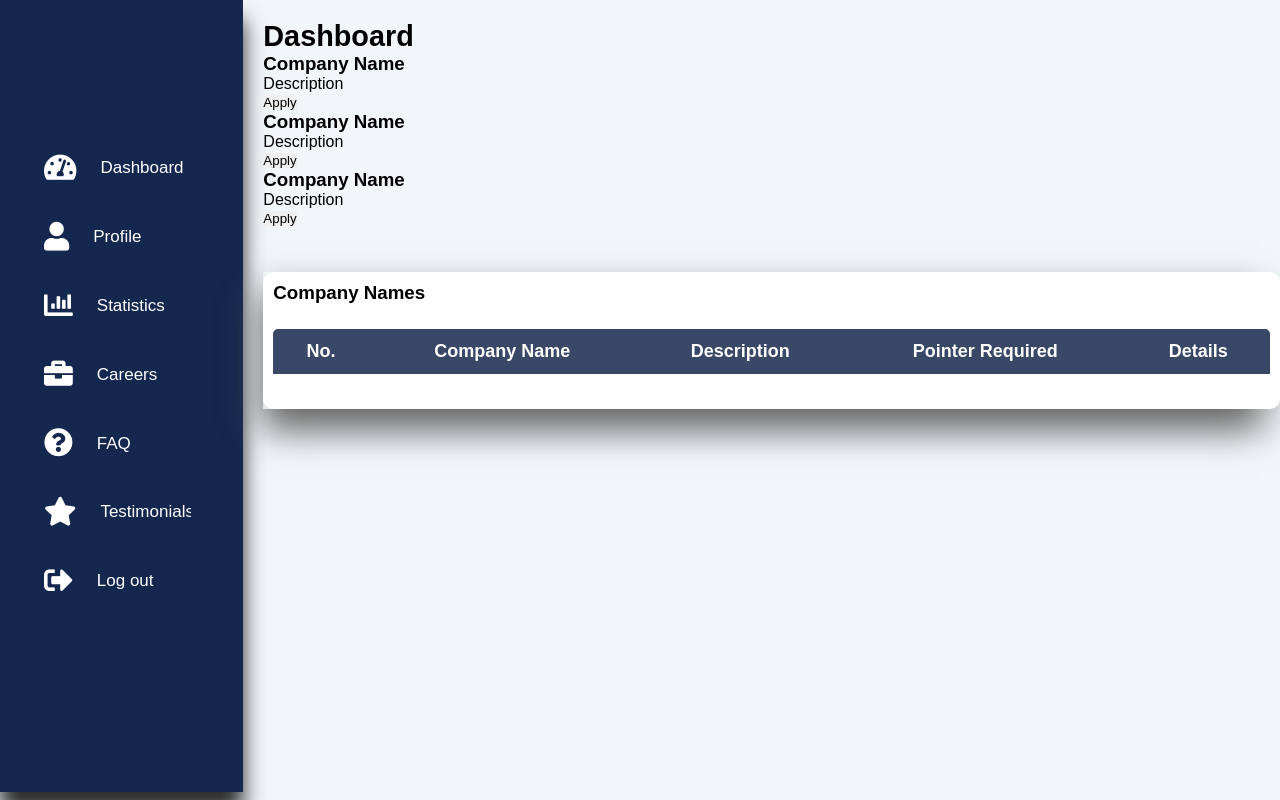
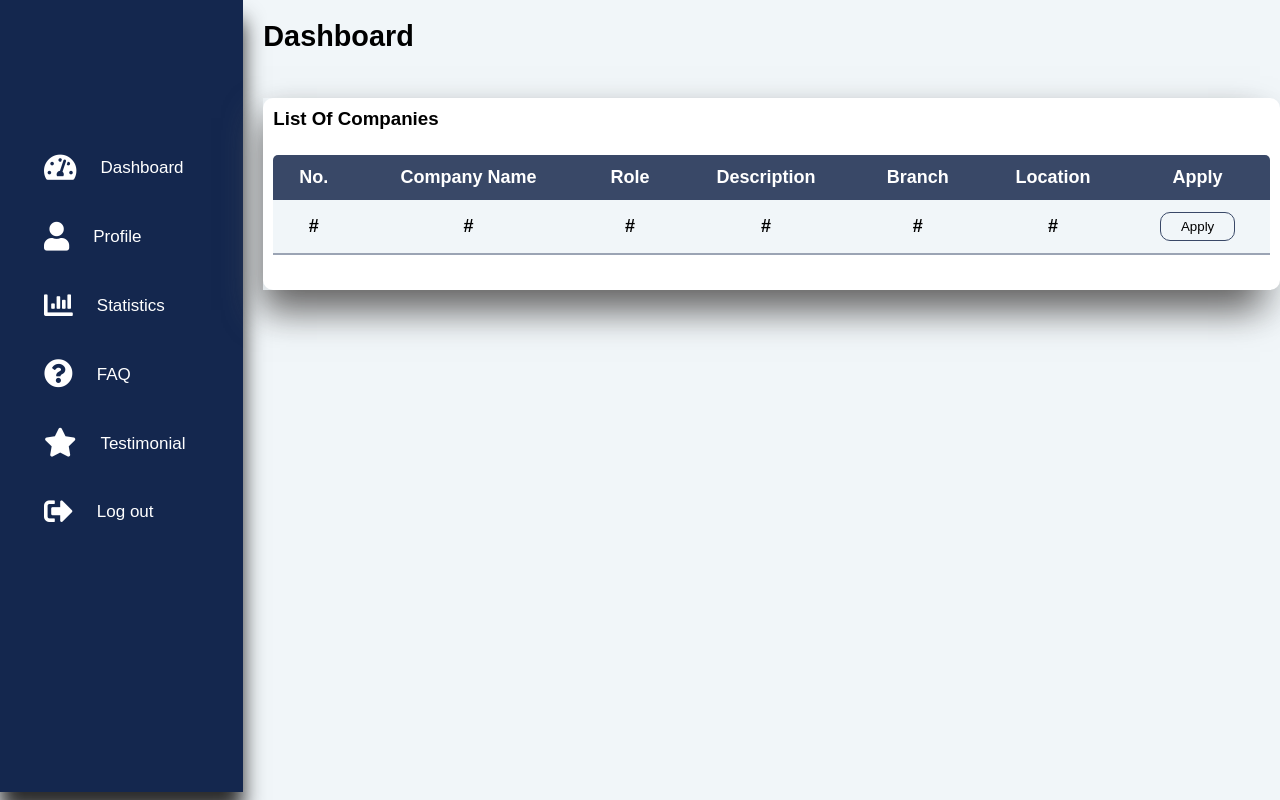
Before and after one commit to GauravKumbhar0491/Placement_Hub, a Flask app: template Placement/templates/dashboard.html in a window 1280 px wide. Run offline with Flask 3, Linux system fonts and the light colour scheme; the template is opened without the code that fills it, so the values that code supplies are empty.

Commit message:
changes made

```diff
--- a/Placement/templates/dashboard.html
+++ b/Placement/templates/dashboard.html
@@ -32,21 +32,15 @@
                 </a>
             </li>
             <li>
-                <a href="/careers">
-                    <i class="fas fa-briefcase"></i>
-                    <span>Careers</span>
-                </a>
-            </li>
-            <li>
                 <a href="/faq">
                     <i class="fas fa-question-circle"></i>
                     <span>FAQ</span>
                 </a>
             </li>
             <li>
-                <a href="/testimonials">
+                <a href="/test">
                     <i class="fas fa-star"></i>
-                    <span>Testimonials</span>
+                    <span>Testimonial</span>
                 </a>
             </li>
             <li>
@@ -63,49 +57,34 @@
         <div class="main-loop">
             <h1>Dashboard</h1>
         </div>
-        <div class="main-company">
-            <div class="card">
-                <h3>Company Name</h3>
-                <p>Description</p>
-                <button>Apply</button>
-            </div>
-            <div class="card">
-                <h3>Company Name</h3>
-                <p>Description</p>
-                <button>Apply</button>
-            </div>
-            <div class="card">
-                <h3>Company Name</h3>
-                <p>Description</p>
-                <button>Apply</button>
-            </div>
-        </div>
-    </div>
+
+    <!-- Table -->
 
     <section class="company-names">
         <div class="company-names-list">
-            <h1>Company Names</h1>
+            <h1>List of Companies</h1>
             <table class="table">
                 <thead>
                     <tr>
                         <th>No.</th>
                         <th>Company Name</th>
+                        <th>Role</th>
                         <th>Description</th>
-                        <th>Pointer required</th>
-                        <th>Details</th>
+                        <th>Branch</th>
+                        <th>Location</th>
+                        <th>Apply</th>
                     </tr>
                 </thead>
                 <tbody>
-                    {% for index, offer in enumerate(offers): %}
                     <tr>
-                        <th>{{ index }}</th>
-                        <th>{{ offer['name'].strip() }}</th>
-                        <th>{{ offer['description'].strip() }}</th>
-                        <th>{{ offer['required_cgpa'].strip() }}</th>
-                        <th><a href="{{ offer['link'] }}"><button>Apply</button></a></th>
+                        <th>#</th>
+                        <th>#</th>
+                        <th>#</th>
+                        <th>#</th>
+                        <th>#</th>
+                        <th>#</th>
+                        <th><button>Apply</button></th>
                     </tr>
-                    {% endfor %}
-
                 </tbody>
             </table>
         </div>
--- a/Placement/templates/faq.html
+++ b/Placement/templates/faq.html
@@ -32,7 +32,6 @@
                     <span>Statistics</span>
                 </a>
             </li>
-
             <li>
                 <a href="/faq">
                     <i class="fas fa-question-circle"></i>
@@ -46,7 +45,7 @@
                 </a>
             </li>
             <li>
-                <a href="/">
+                <a href="/api/logout">
                     <i class="fas fa-sign-out-alt"></i>
                     <span>Log out</span>
                 </a>
--- a/Placement/templates/index.html
+++ b/Placement/templates/index.html
@@ -7,6 +7,7 @@
     <link rel="stylesheet" href="/static/styles.css" />
     <!-- Font Awesome Cdn Link -->
     <link rel="stylesheet" href="https://cdnjs.cloudflare.com/ajax/libs/font-awesome/5.15.4/css/all.min.css"/>
+    <link href="https://cdn.jsdelivr.net/npm/bootstrap@5.3.3/dist/css/bootstrap.min.css" rel="stylesheet" integrity="sha384-QWTKZyjpPEjISv5WaRU9OFeRpok6YctnYmDr5pNlyT2bRjXh0JMhjY6hW+ALEwIH" crossorigin="anonymous">
 
 </head>
 <body>
```
Also changed, not shown: Placement/static/faq.js (+8 -0 lines).
